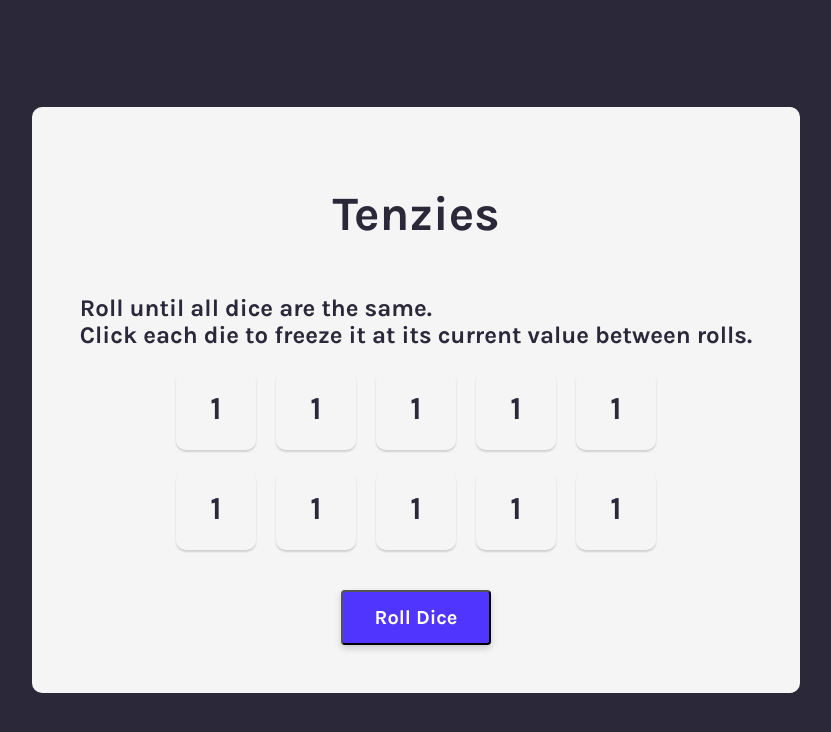
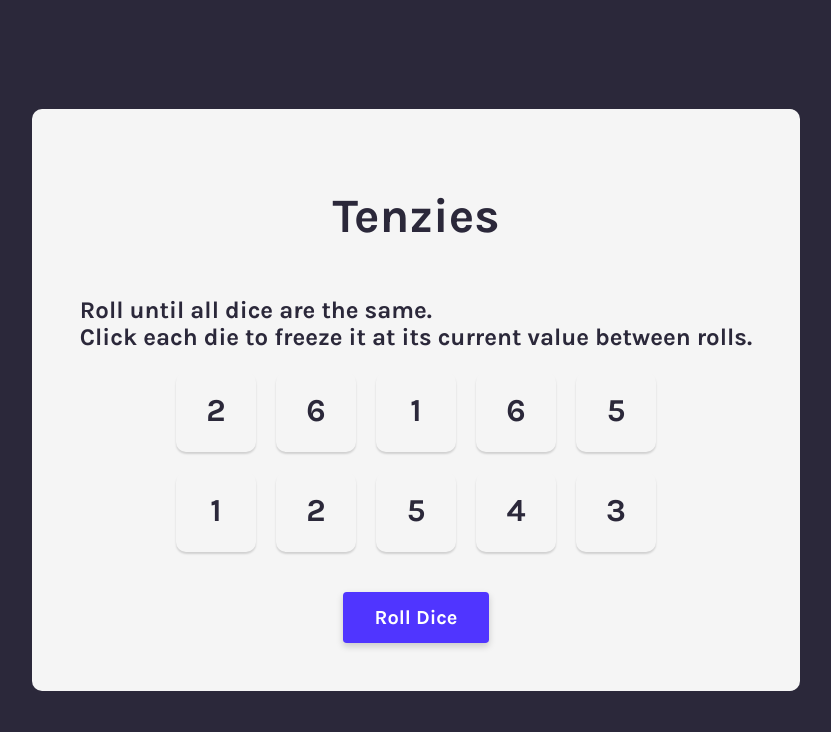
Before and after one commit to Rachelkakoderka/tenzies, a React (Create React App) app: page / in a window 1280 px wide. Shown: the top 732 px of the page, without its empty margins (224-1055 px from the left). Built offline with nearby package versions, Linux system fonts and the light colour scheme.

Commit message:
generating dice state

```diff
--- a/src/App.css
+++ b/src/App.css
@@ -58,11 +58,16 @@ h1 {
   font-weight: 700;
 }
 
+.die-held{
+  background: #9a88f5;
+}
+
 .roll-btn {
   padding: 1rem 2rem;
   background-color: #5035FF;
   box-shadow: 0px 3.2px 7.68px rgba(0, 0, 0, 0.18);
   border-radius: 3.81277px;
+  border-style: none;
   color: #FFF;
   font-family: "Karla", sans-serif;
   font-weight: 700;
--- a/src/App.tsx
+++ b/src/App.tsx
@@ -5,22 +5,38 @@ import Die from "./Die"
 
 function App() {
 
+  interface Die {
+    id: number,
+    value: number,
+    isHeld: boolean
+  }
 
-  // function createDie() {
-  //   return {
-  //     id: 1234,
-  //     value: 5,
-  //     isHeld: false
-  //   }
-  // }
+  const [dice, setDice] = React.useState(createDiceArr());
+  console.log(dice)
 
-  // const DiceElements = () => {
-  //     const diceArr : Array<object> = [];
-  //     for (let i=0; i<10; i++) {
-  //       diceArr.push(createDie());
-  //     }
-  //     return diceArr;
-  // }
+  function createDie(id: number): Die{
+
+    const die = {
+      id: id,
+      value: Math.ceil(Math.random()*6),
+      isHeld: false
+    }
+    return die;
+  }
+
+
+  function createDiceArr(): Array<object> {
+      const diceArr : Array<object> = [];
+      for (let i : number =0; i<10; i++) {
+        diceArr.push(createDie(i));
+      }
+      console.log(diceArr);
+      return diceArr;
+  }
+
+const diceElements = dice.map(die => <Die id={die.id} value={die.value} isHeld={die.isHeld} />);
+
+console.log(diceElements)
 
 
   return (
@@ -32,17 +48,8 @@ function App() {
           Click each die to freeze it at its current value between rolls.</h2>
 
         <div className='container'>
-          {/* {DiceElements} */}
-          <Die value="1" />
-          <Die value="1" />
-          <Die value="1" />
-          <Die value="1" />
-          <Die value="1" />
-          <Die value="1" />
-          <Die value="1" />
-          <Die value="1" />
-          <Die value="1" />
-          <Die value="1" />
+          {diceElements}
+
 
         </div>
 
--- a/src/Die.tsx
+++ b/src/Die.tsx
@@ -1,6 +1,6 @@
 import React from "react"
 
-export default function Die(prop: {value: string}) {
+export default function Die(prop: {value: number, id: number, isHeld: boolean}) {
     return (
         <div className="die">
             <p>{prop.value}</p>
```
